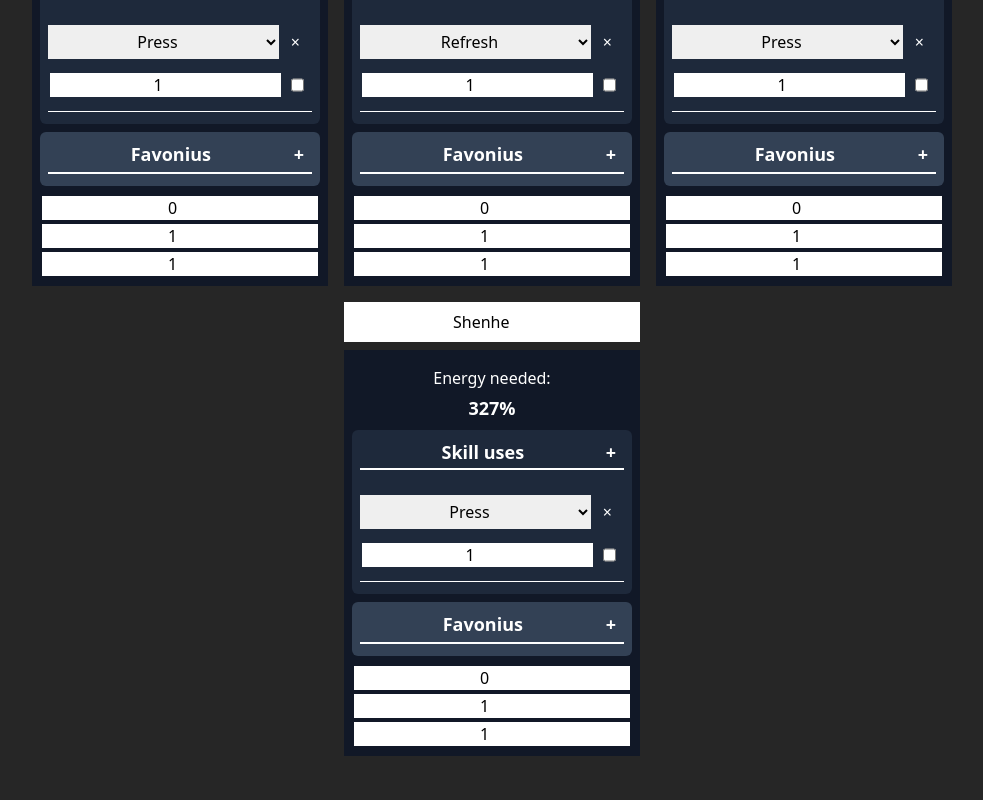
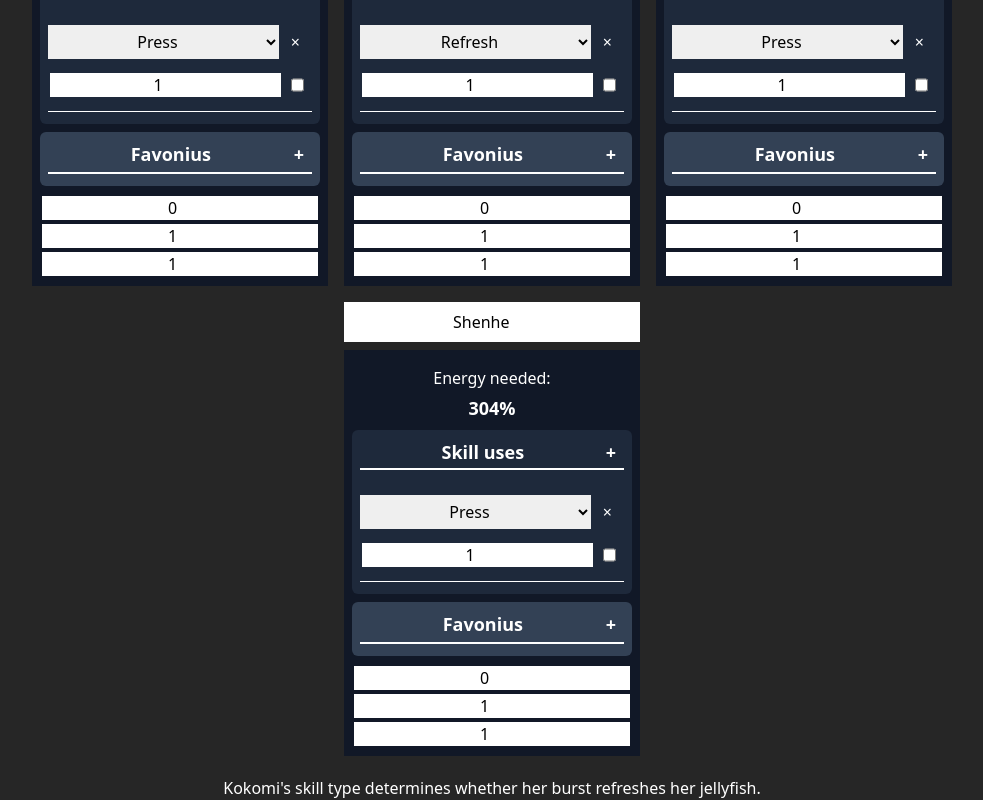
Before and after one commit to sharaths21312/ERC, a SvelteKit app: page / in a window 1280 px wide. Shown: the part 380-1180 px from the top of the page, without its empty margins (148-1131 px from the left). Before the commit the page ends 1144 px from the top, so only its background shows below. Built offline with nearby package versions, Linux system fonts and the light colour scheme.

Commit message:
fixed kokomi sethos and rot number bug, display help text

```diff
--- a/src/routes/+page.svelte
+++ b/src/routes/+page.svelte
@@ -115,8 +115,10 @@
         <Character charIndex={2}/>
         <Character charIndex={3}/>
     </div>
-    <div>
-
+    <div class="mt-3">
+        {#each Object.values(charsSelected) as c}
+            <p>{c.helptext}</p>
+        {/each}
     </div>
 </div>
 
--- a/src/routes/character.svelte
+++ b/src/routes/character.svelte
@@ -48,8 +48,8 @@
             totalfieldtime += elt.fieldTimeFraction
         }
         let thisCharProd = energyProd.characters[thisCharIndex]
-        let timeBetweenBurst = (metadata.rotationFixed
-                                    ? thisCharProd.timeBetweenBurst * metadata.rotationLength
+        let timeBetweenBurst = (metadata.rotationFixed // The ||1 accounts for non burst scenarios
+                                    ? (thisCharProd.timeBetweenBurst || 1) * metadata.rotationLength
                                     : thisCharProd.timeBetweenBurst)
         let fieldtimefrac = thisCharProd.fieldTimeFraction / totalfieldtime
 
@@ -59,7 +59,8 @@
             let cind = parseInt(charProd[0]);
             let amt = 0;
             let amtflat = 0;
-            let relativeRots = thisCharProd.timeBetweenBurst / energyProd.characters[cind].timeBetweenBurst
+            let relativeRots = metadata.rotationFixed ? (thisCharProd.timeBetweenBurst || 1)
+                              : thisCharProd.timeBetweenBurst / energyProd.characters[cind].timeBetweenBurst;
             for (const sourceInput of charProd[1].sources) {
                 let sourceData = charsSelected[cind].particlesources[sourceInput.index]
                 let energyMult = particleTransferFrac(sourceData.element, thisChar.element)
@@ -130,8 +131,12 @@
             case "custom":
                 break;
         }
-
-        let erpercent = Math.max(100, (thisChar.burstcost - sum(flatEnergyTotal))/sum(particleEnergyTotal) * 100)
+        let erpercent = 0;
+        if (thisCharProd.timeBetweenBurst == 0) {
+            erpercent = Math.max(100, (0 - sum(flatEnergyTotal))/sum(particleEnergyTotal) * 100)
+        } else {
+            erpercent = Math.max(100, (thisChar.burstcost - sum(flatEnergyTotal))/sum(particleEnergyTotal) * 100)
+        }
         return {
             energy: particleEnergyTotal,
             flat: flatEnergyTotal,
--- a/src/routes/header.svelte
+++ b/src/routes/header.svelte
@@ -8,7 +8,6 @@
         path = document.location.pathname
         for (const link of document.getElementsByTagName("a")) {
             link.addEventListener("click", (e) => {
-                console.log("test")
                 var lnk = e.currentTarget as HTMLLinkElement
                 path = lnk.href.split("/")[3]
             })
```
Also changed, not shown: src/lib/characters.json.
